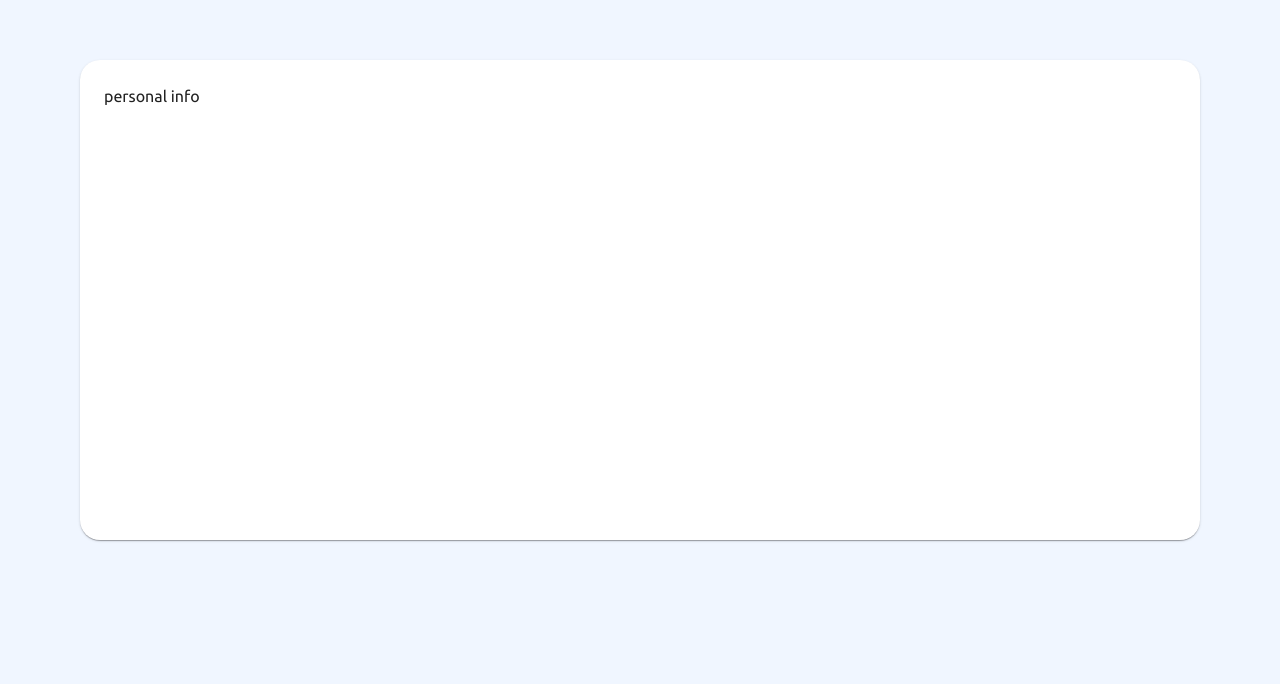
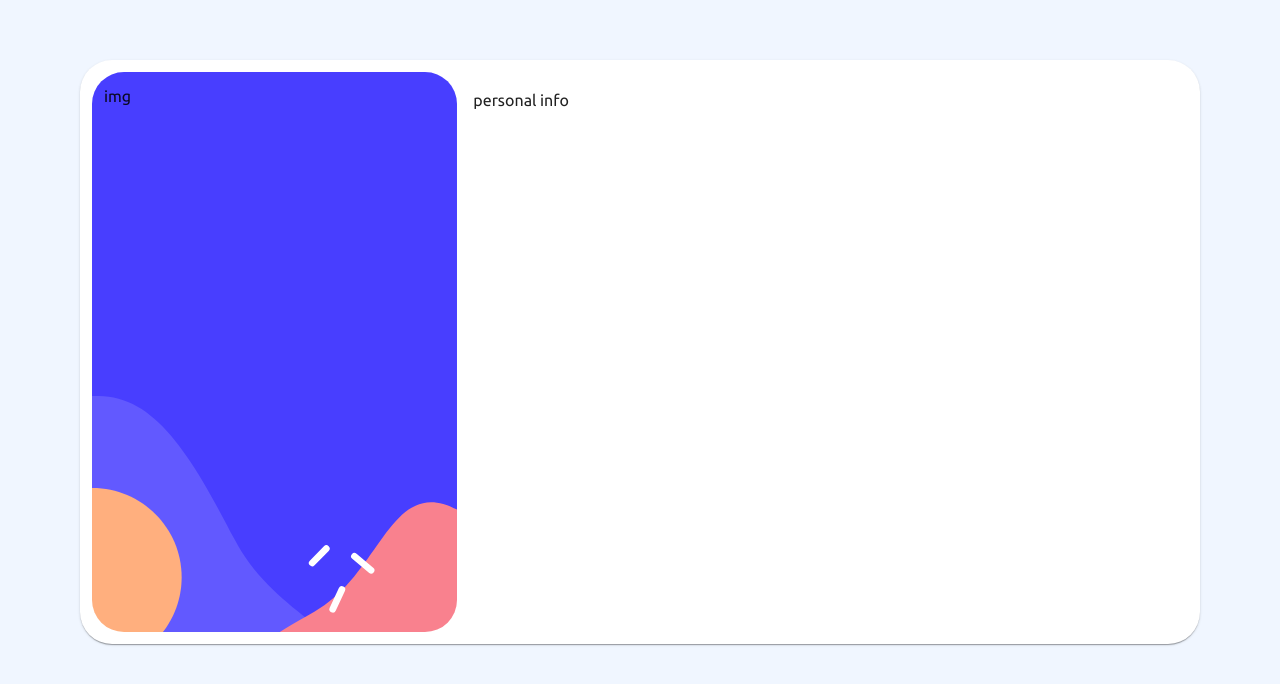
Before and after one commit to Makita7/stepForm, a Vue app: page / in a window 1280 px wide. Shown: the top 684 px of the page. Built offline with nearby package versions, Linux system fonts and the light colour scheme.

Commit message:
adding bc image navbar

```diff
--- a/src/App.vue
+++ b/src/App.vue
@@ -5,8 +5,11 @@ import { RouterView } from 'vue-router'
 
 <template>
   <div class="d-flex justify-center mt-15">
-    <v-card width="70rem" min-height="30rem" class="roundm pa-6">
-      <RouterView/>
+    <v-card width="70rem" min-height="30rem" class="roundm pa-3">
+      <div class="d-flex">
+        <v-col cols="4" class="roundm cardNav" >img</v-col>
+        <RouterView/>
+      </div>
     </v-card>
   </div>
 </template>
@@ -14,8 +17,13 @@ import { RouterView } from 'vue-router'
 <style lang="scss" scoped>
   :deep(){
     .roundm{
-      border-radius: 20px !important;
+      border-radius: 2rem !important;
     }
   }
 
+  .cardNav{
+    height: 35rem;
+    background-image: url('./assets/bg-sidebar-desktop.svg');
+    background-size: cover;
+  }
 </style>
--- a/src/pages/personaInfoPage.vue
+++ b/src/pages/personaInfoPage.vue
@@ -4,7 +4,10 @@
 </script>
 
 <template>
-    personal info
+    <v-col class="pa-4">
+        personal info
+
+    </v-col>
 </template>
 
 <style lang="scss" scoped>
```
Also changed, not shown: src/components/navbarItems.vue (added, +27 -0 lines), src/assets/bg-sidebar-desktop.svg.
